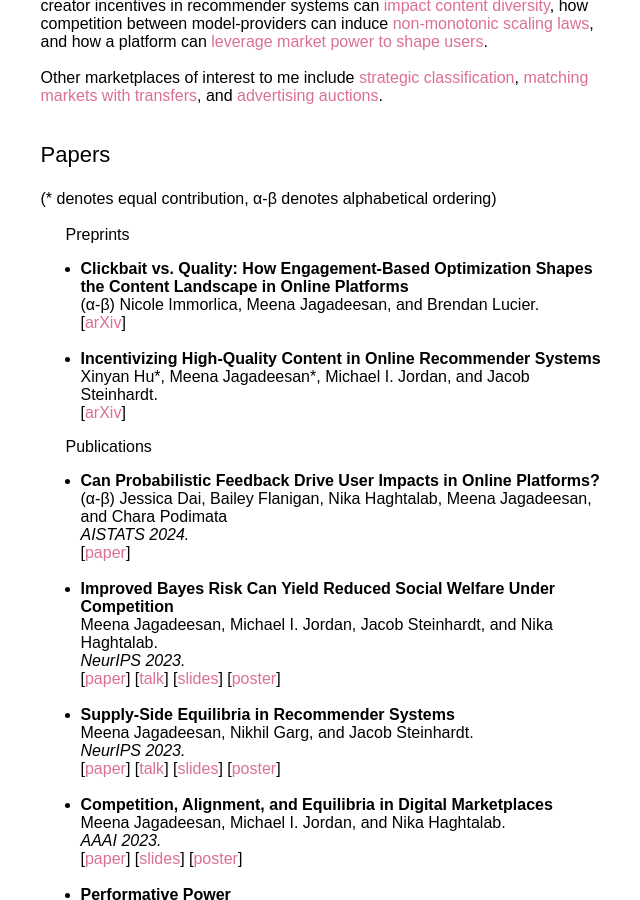
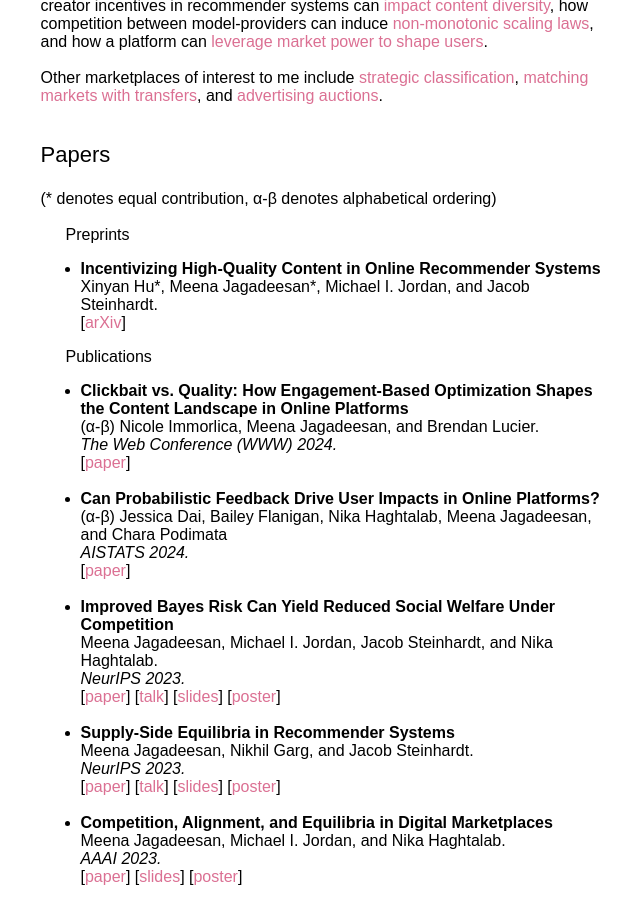
Before and after one commit to mjagadeesan/mjagadeesan.github.io, a Jekyll site: the page built from index.html, in a window 1280 px wide and 900 px high, scrolled down 531 px. Shown: the whole window, without its empty margins (412-1052 px from the left). Built offline with Jekyll 4.4.1, drawn with Linux system fonts in a browser that asks for light colours; some web fonts are replaced.

Commit message:
added www and resume

```diff
--- a/index.html
+++ b/index.html
@@ -22,15 +22,16 @@ layout: default
 	(<span style="font-family:Arial">*</span> denotes equal contribution, α-β denotes alphabetical ordering)<br><br>
 	<span style='font-weight:500;margin-left:25px;font-size:18'>Preprints </span><br>
 	<ul>
-	<li><b><span>Clickbait vs. Quality: How Engagement-Based Optimization Shapes the Content Landscape in Online Platforms</span></b><br>
-	(α-β) Nicole Immorlica, Meena Jagadeesan, and Brendan Lucier.<br>
-	[<a href=https://arxiv.org/abs/2401.09804>arXiv</a>]</li><br>
 	<li><b><span>Incentivizing High-Quality Content in Online Recommender Systems</span></b><br>
 	Xinyan Hu<span style="font-family:Arial">*</span>, Meena Jagadeesan<span style="font-family:Arial">*</span>, Michael I. Jordan, and Jacob Steinhardt.<br>
 	[<a href=https://arxiv.org/abs/2306.07479>arXiv</a>]</li>
     </ul>
     <span style='font-weight:500;margin-left: 25px;font-size:18'>Publications</span><br>
 	<ul>
+	<li><b><span>Clickbait vs. Quality: How Engagement-Based Optimization Shapes the Content Landscape in Online Platforms</span></b><br>
+	(α-β) Nicole Immorlica, Meena Jagadeesan, and Brendan Lucier.<br>
+	<span><em>The Web Conference (WWW) 2024.</em></span><br>
+	[<a href=https://arxiv.org/abs/2401.09804>paper</a>]</li><br>
 	<li><b><span>Can Probabilistic Feedback Drive User Impacts in Online Platforms?</span></b><br>
 	(α-β) Jessica Dai, Bailey Flanigan, Nika Haghtalab, Meena Jagadeesan, and Chara Podimata<br>
 	<span><em>AISTATS 2024.</em></span><br>
```
Also changed, not shown: 1 other file.
